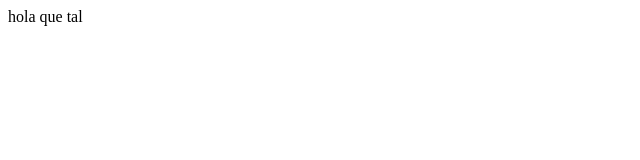
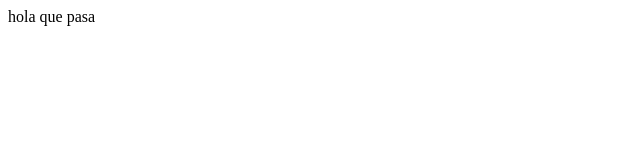
Before and after one commit to ImOralb/web, a plain HTML site: page index.html in a window 1280 px wide. Shown: the full height of the page, 0-640 px from the left. Drawn offline with Linux system fonts and the light colour scheme.

Commit message:
publicar

```diff
--- a/index.html
+++ b/index.html
@@ -8,6 +8,6 @@
 <body>
 
     hola
-    que tal
+    que pasa
 </body>
 </html>
```
Also changed, not shown: 1 other file.
